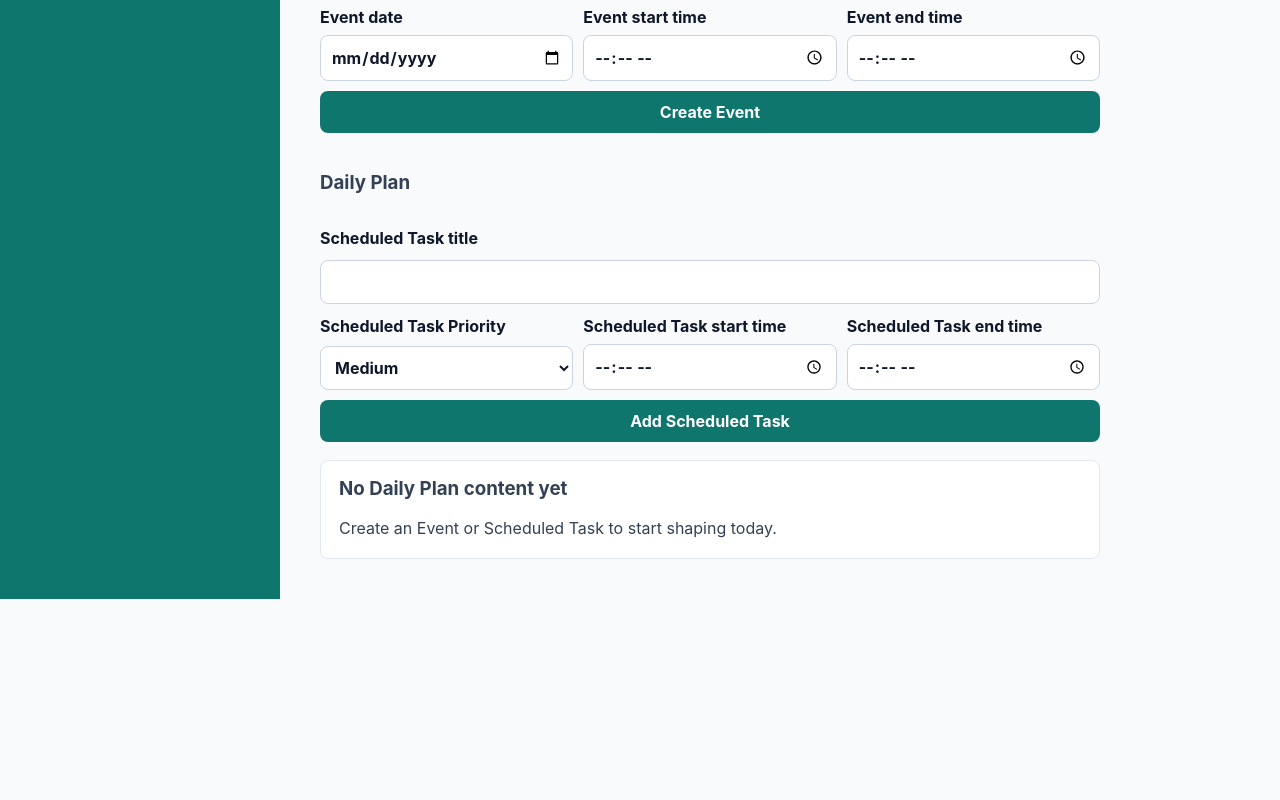
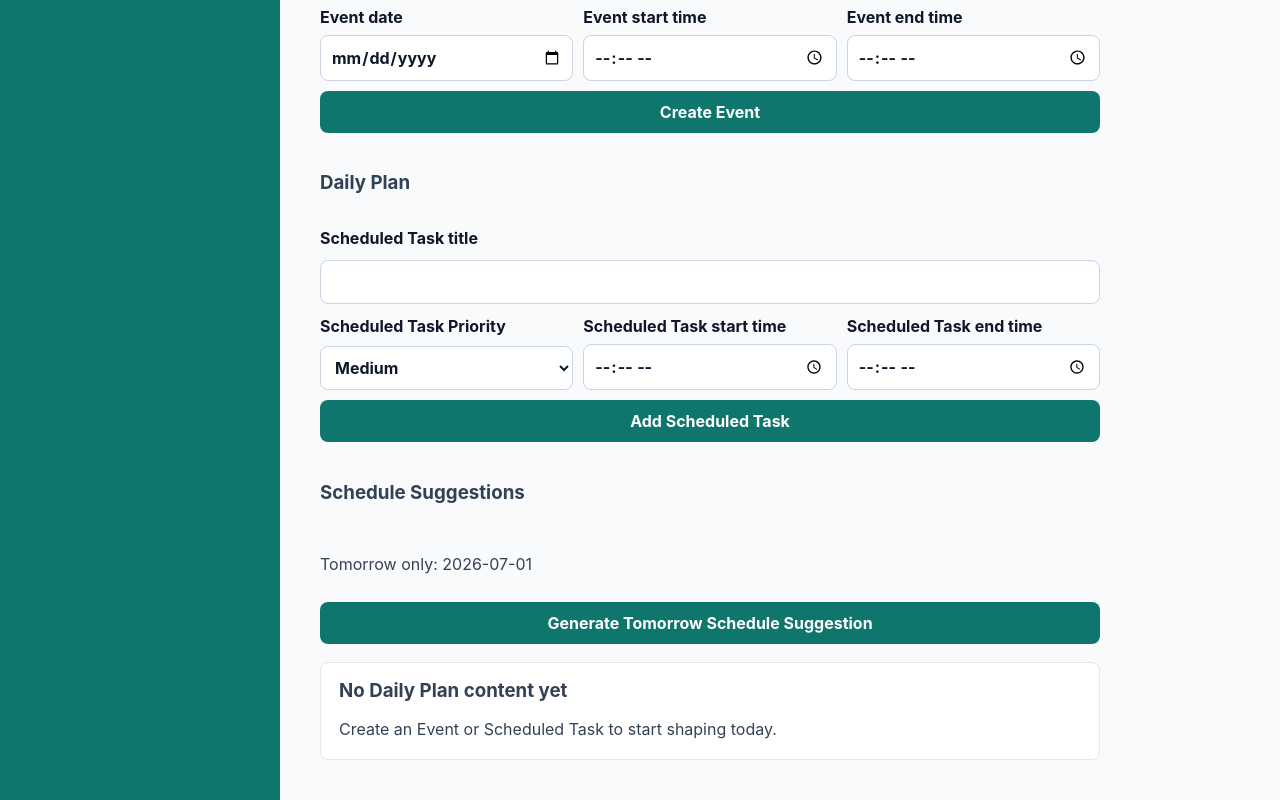
Before and after one commit to Jeanspkdz/goals-tracker, a Nuxt app: page / in a window 1280 px wide. Shown: the part 460-1260 px from the top of the page. Before the commit the page ends 1059 px from the top, so only its background shows below. Built offline with nearby package versions, Linux system fonts and the light colour scheme.

Commit message:
feat(schedule): generate fake tomorrow suggestions

```diff
--- a/app/components/AppShell.vue
+++ b/app/components/AppShell.vue
@@ -115,6 +115,20 @@ type AiSuggestionHistoryRecord = {
   suggestionKind: "goal";
   outcome: "accepted" | "rejected";
   structuredSuggestion: GoalSuggestion;
+};
+
+type ScheduleSuggestionTask = {
+  title: string;
+  priority: TaskPriority;
+  startTime: string;
+  endTime: string;
+};
+
+type ScheduleSuggestion = {
+  id: number;
+  date: string;
+  tasks: ScheduleSuggestionTask[];
+  explanation: string;
 };
 
 type SurfaceId =
@@ -242,6 +256,8 @@ const goalSuggestionError = ref("");
 const goalSuggestionStatus = ref("");
 const goalSuggestionFakeMode = ref<"success" | "failure">("success");
 const aiSuggestionHistory = ref<AiSuggestionHistoryRecord[]>([]);
+const scheduleSuggestions = ref<ScheduleSuggestion[]>([]);
+const scheduleSuggestionError = ref("");
 const events = ref<CalendarEvent[]>([]);
 const eventDraft = ref<EventDraft>({
   title: "",
@@ -268,6 +284,7 @@ const taskStatuses: TaskStatus[] = [
   "Blocked"
 ];
 const todayDate = new Date().toISOString().slice(0, 10);
+const tomorrowDate = getTomorrowDate();
 
 function createGoal() {
   const title = goalTitle.value.trim();
@@ -369,6 +386,65 @@ function rejectGoalSuggestion(suggestion: GoalSuggestion) {
   );
   goalSuggestionStatus.value =
     "Goal Suggestion rejected and stored as structured AI Suggestion History.";
+}
+
+async function generateTomorrowScheduleSuggestion() {
+  if (!activeProvider.value) {
+    scheduleSuggestionError.value =
+      "Connect an AI Provider before generating Schedule Suggestions.";
+    return;
+  }
+
+  const task = firstSchedulableTask();
+
+  if (!task) {
+    scheduleSuggestionError.value =
+      "Create an Active Goal with a schedulable Task first.";
+    return;
+  }
+
+  const adapter = createFakeAiProviderAdapter({ mode: "success" });
+  await adapter.generateStructuredText({
+    instruction: "Generate a tomorrow-only Schedule Suggestion.",
+    schemaName: "schedule-suggestions"
+  });
+
+  const startTime = firstAvailableTomorrowStartTime();
+  scheduleSuggestions.value.push({
+    id: Date.now(),
+    date: tomorrowDate,
+    tasks: [
+      {
+        title: task.title,
+        priority: task.priority,
+        startTime,
+        endTime: addOneHour(startTime)
+      }
+    ],
+    explanation: "Works around Events"
+  });
+  scheduleSuggestionError.value = "";
+}
+
+function firstSchedulableTask() {
+  return goals.value
+    .filter((goal) => goal.status === "Active")
+    .flatMap((goal) => goal.tasks)
+    .find((task) => task.status !== "Skipped" && task.status !== "Blocked");
+}
+
+function firstAvailableTomorrowStartTime() {
+  return events.value
+    .filter((event) => event.date === tomorrowDate)
+    .sort((first, second) => first.startTime.localeCompare(second.startTime))
+    .reduce((candidate, event) => {
+      const proposed = {
+        startTime: candidate,
+        endTime: addOneHour(candidate)
+      };
+
+      return timeBlocksOverlap(proposed, event) ? event.endTime : candidate;
+    }, "09:00");
 }
 
 function parseGoalSuggestions(data: Record<string, unknown>): GoalSuggestion[] {
@@ -564,6 +640,17 @@ function toDateTime(date: string, time: string) {
   return `${date}T${time}:00.000Z`;
 }
 
+function getTomorrowDate() {
+  const date = new Date();
+  date.setDate(date.getDate() + 1);
+  return date.toISOString().slice(0, 10);
+}
+
+function addOneHour(time: string) {
+  const [hours, minutes] = time.split(":").map(Number);
+  return `${String(hours + 1).padStart(2, "0")}:${String(minutes).padStart(2, "0")}`;
+}
+
 function completedTaskCount(goal: Goal) {
   return goal.tasks.filter((task) => task.status === "Completed").length;
 }
@@ -746,6 +833,36 @@ function taskPlanningLabel(task: Task) {
           <p v-if="scheduledTaskError" class="form-error">
             {{ scheduledTaskError }}
           </p>
+        </section>
+
+        <section class="form-section" aria-label="Schedule Suggestions">
+          <h3>Schedule Suggestions</h3>
+          <p>Tomorrow only: {{ tomorrowDate }}</p>
+          <button type="button" @click="generateTomorrowScheduleSuggestion">
+            Generate Tomorrow Schedule Suggestion
+          </button>
+          <p v-if="scheduleSuggestionError" class="form-error">
+            {{ scheduleSuggestionError }}
+          </p>
+
+          <ul v-if="scheduleSuggestions.length > 0" class="task-list">
+            <li
+              v-for="suggestion in scheduleSuggestions"
+              :key="suggestion.id"
+              class="task-item"
+            >
+              <div>
+                <strong>Suggestion date: {{ suggestion.date }}</strong>
+                <p class="planning-state">{{ suggestion.explanation }}</p>
+                <ul>
+                  <li v-for="task in suggestion.tasks" :key="task.title">
+                    {{ task.title }} · {{ task.startTime }}-{{ task.endTime }}
+                    · {{ task.priority }} Priority
+                  </li>
+                </ul>
+              </div>
+            </li>
+          </ul>
         </section>
 
         <ul
```
Also changed, not shown: 1 other file (tests, documents, lock files or other folders).
